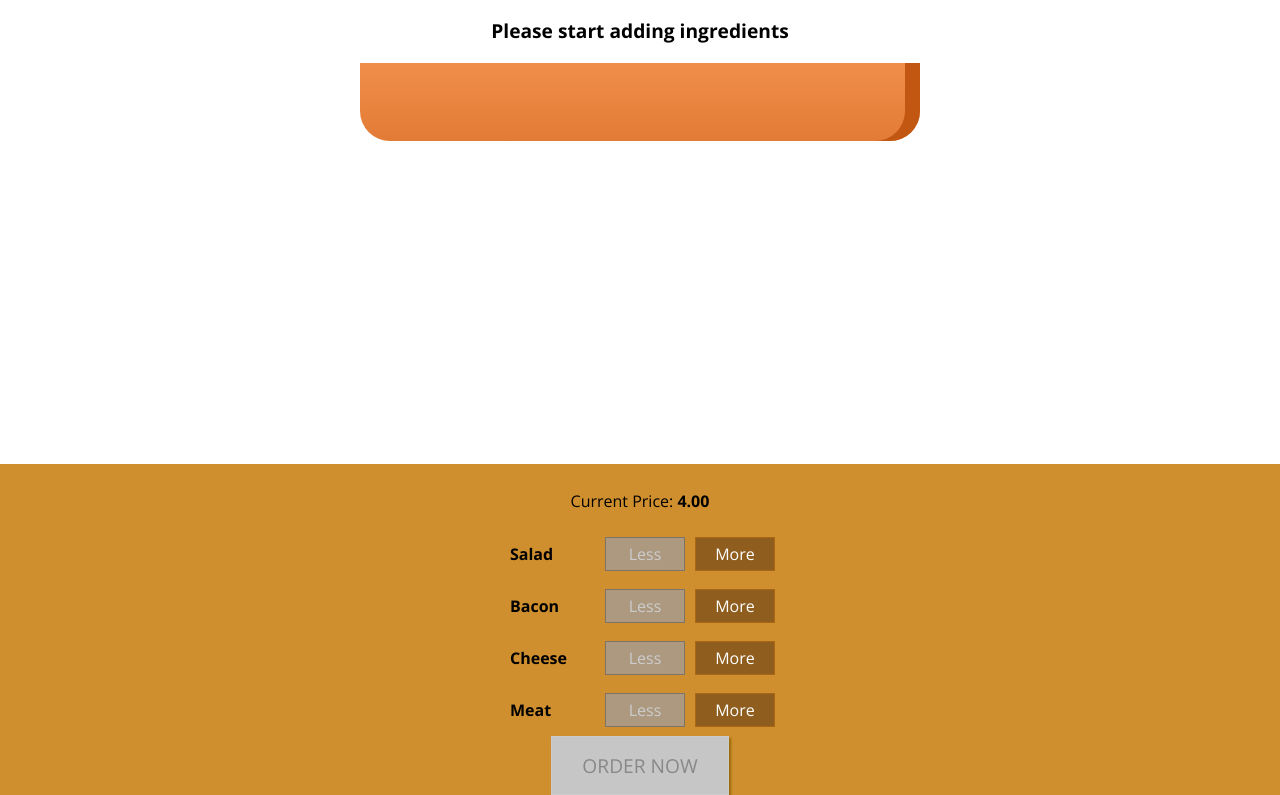
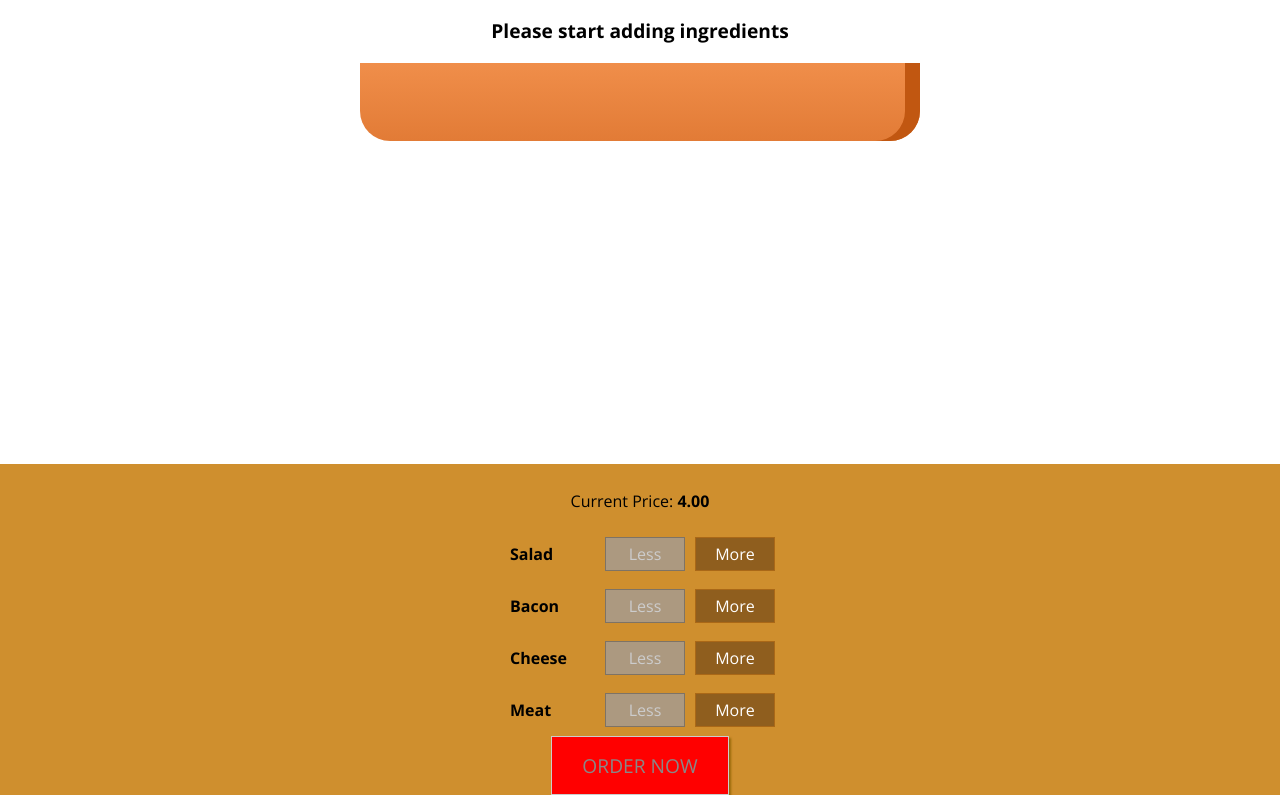
Before and after one commit to nmanzano/reactBurgerv2, a React app: page / in a window 1280 px wide. Shown: the part 208-1003 px from the top of the page. Built offline with nearby package versions, Linux system fonts and the light colour scheme.

Commit message:
CSS changes

```diff
--- a/src/components/Burger/BuildControls/BuildControls.css
+++ b/src/components/Burger/BuildControls/BuildControls.css
@@ -10,7 +10,7 @@
 }
 
 .OrderButton {
-    background-color: #DAD735;
+    background-color: green;
     outline: none;
     cursor: pointer;
     border: 1px solid #966909;
@@ -28,7 +28,7 @@
 }
 
 .OrderButton:disabled {
-    background-color: #C7C6C6;
+    background-color: red;
     cursor: not-allowed;
     border: 1px solid #ccc;
     color: #888888;
```
